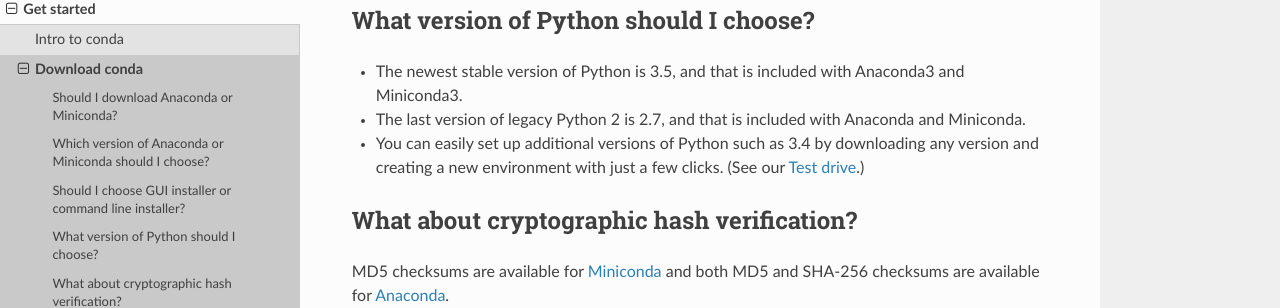
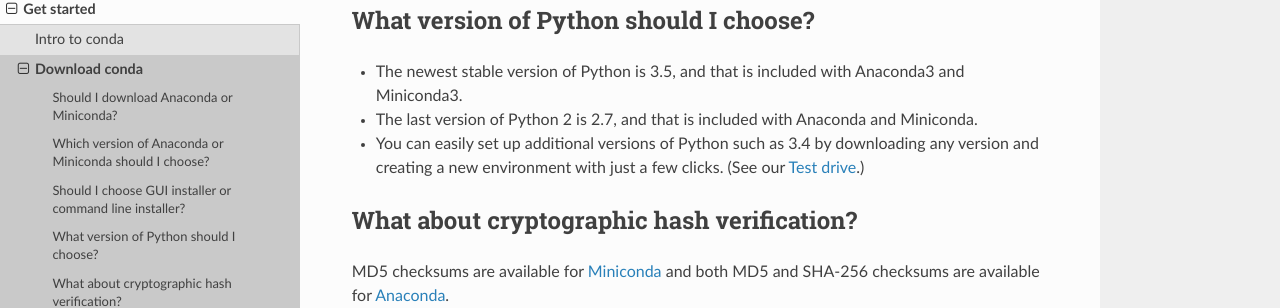
Before and after one commit to conda/conda-docs, a Sphinx documentation site: the page built from docs/source/download.rst, in a window 1280 px wide and 900 px high, scrolled down 1064 px. Shown: the part 148-456 px from the top of the window. Built offline with Sphinx 7.4.7 and the Read the Docs theme 2.0.0, drawn with Linux system fonts in a browser that asks for light colours.

Commit message:
rmove legacy

```diff
--- a/docs/source/download.rst
+++ b/docs/source/download.rst
@@ -50,7 +50,7 @@
 ---------------------------------------
 
 * The newest stable version of Python is 3.5, and that is included with Anaconda3 and Miniconda3.
-* The last version of legacy Python 2 is 2.7, and that is included with Anaconda and Miniconda.
+* The last version of Python 2 is 2.7, and that is included with Anaconda and Miniconda.
 * You can easily set up additional versions of Python such as 3.4 by downloading any version and creating a new environment with just a few clicks. (See our :doc:`test-drive`.)
 
 What about cryptographic hash verification?
```
